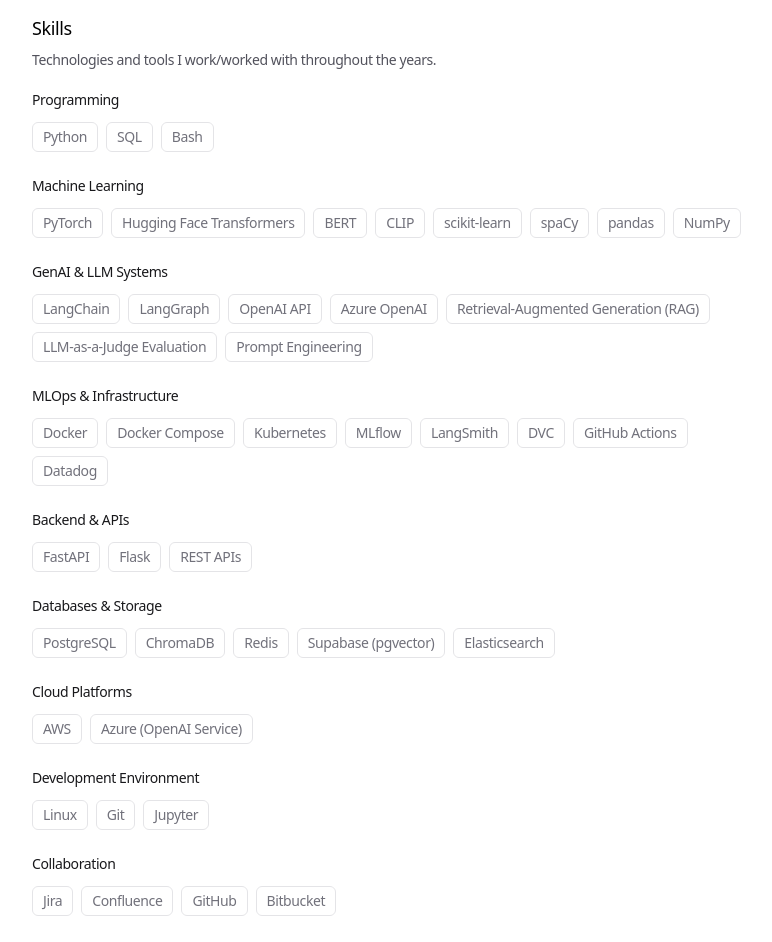
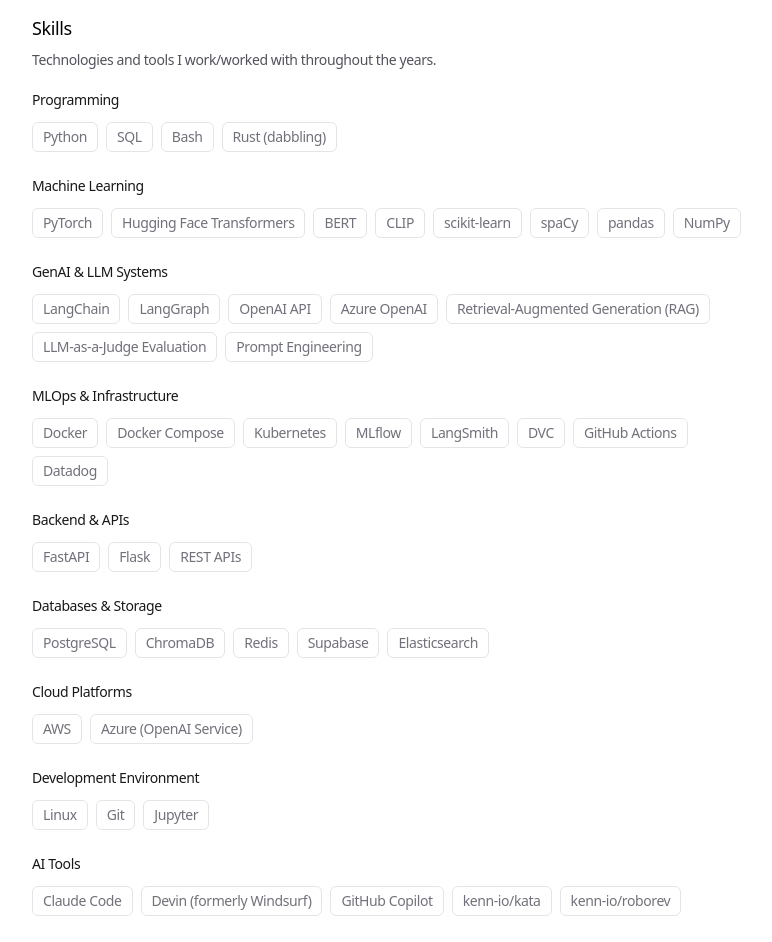
Before and after one commit to aymenkrifa/portfolio, a Next.js app: page / in a window 1280 px wide. Shown: the part 2180-3122 px from the top of the page, without its empty margins (240-1012 px from the left). Built offline with nearby package versions, Linux system fonts and the light colour scheme.

Commit message:
feat(skills): update skill categories with additional skills and formatting adjustments

```diff
--- a/app/data.ts
+++ b/app/data.ts
@@ -62,7 +62,7 @@ type Certification = {
 export const SKILL_CATEGORIES: SkillCategory[] = [
   {
     name: 'Programming',
-    skills: ['Python', 'SQL', 'Bash'],
+    skills: ['Python', 'SQL', 'Bash', 'Rust (dabbling)'],
   },
   {
     name: 'Machine Learning',
@@ -109,7 +109,7 @@ export const SKILL_CATEGORIES: SkillCategory[] = [
   },
   {
     name: 'Databases & Storage',
-    skills: ['PostgreSQL', 'ChromaDB', 'Redis', 'Supabase (pgvector)', 'Elasticsearch'],
+    skills: ['PostgreSQL', 'ChromaDB', 'Redis', 'Supabase', 'Elasticsearch'],
   },
   {
     name: 'Cloud Platforms',
@@ -118,6 +118,10 @@ export const SKILL_CATEGORIES: SkillCategory[] = [
   {
     name: 'Development Environment',
     skills: ['Linux', 'Git', 'Jupyter'],
+  },
+  {
+    name: 'AI Tools',
+    skills: ['Claude Code', 'Devin (formerly Windsurf)', 'GitHub Copilot', 'kenn-io/kata', 'kenn-io/roborev'],
   },
   {
     name: 'Collaboration',
```
